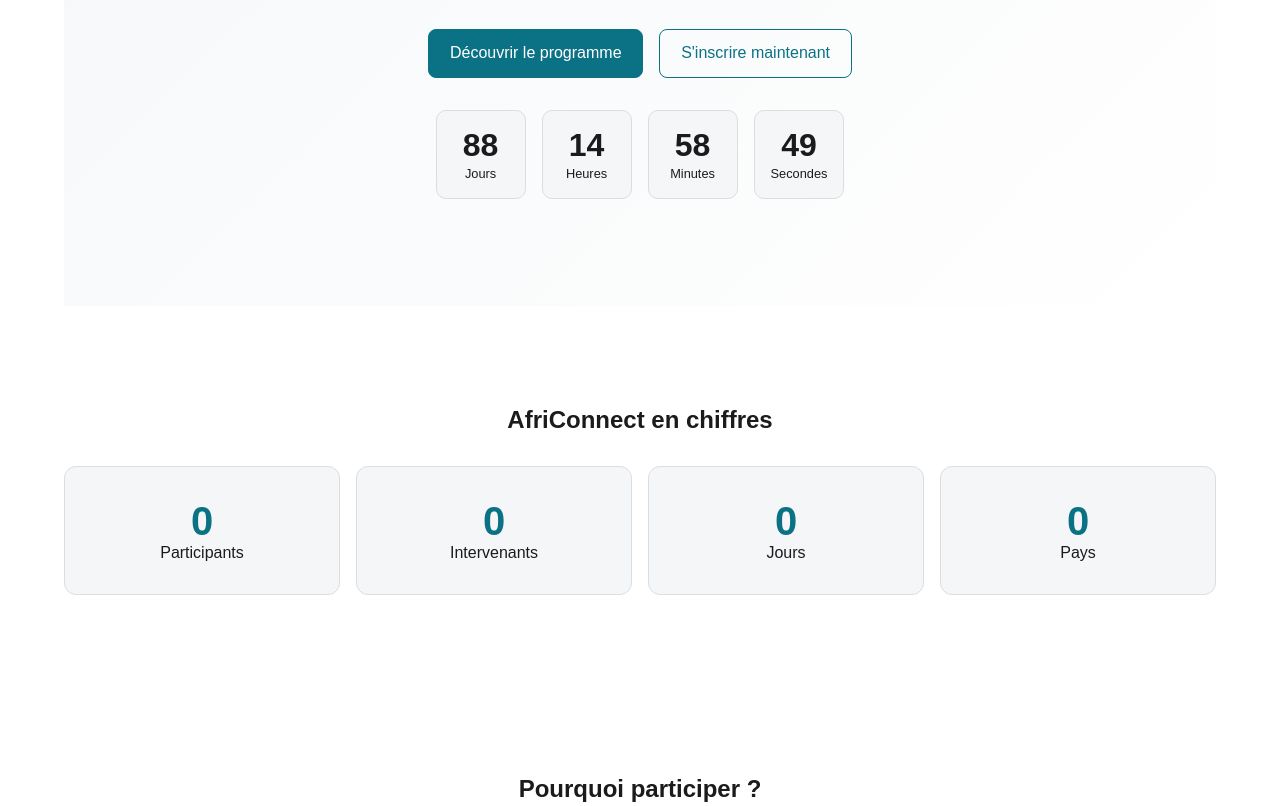
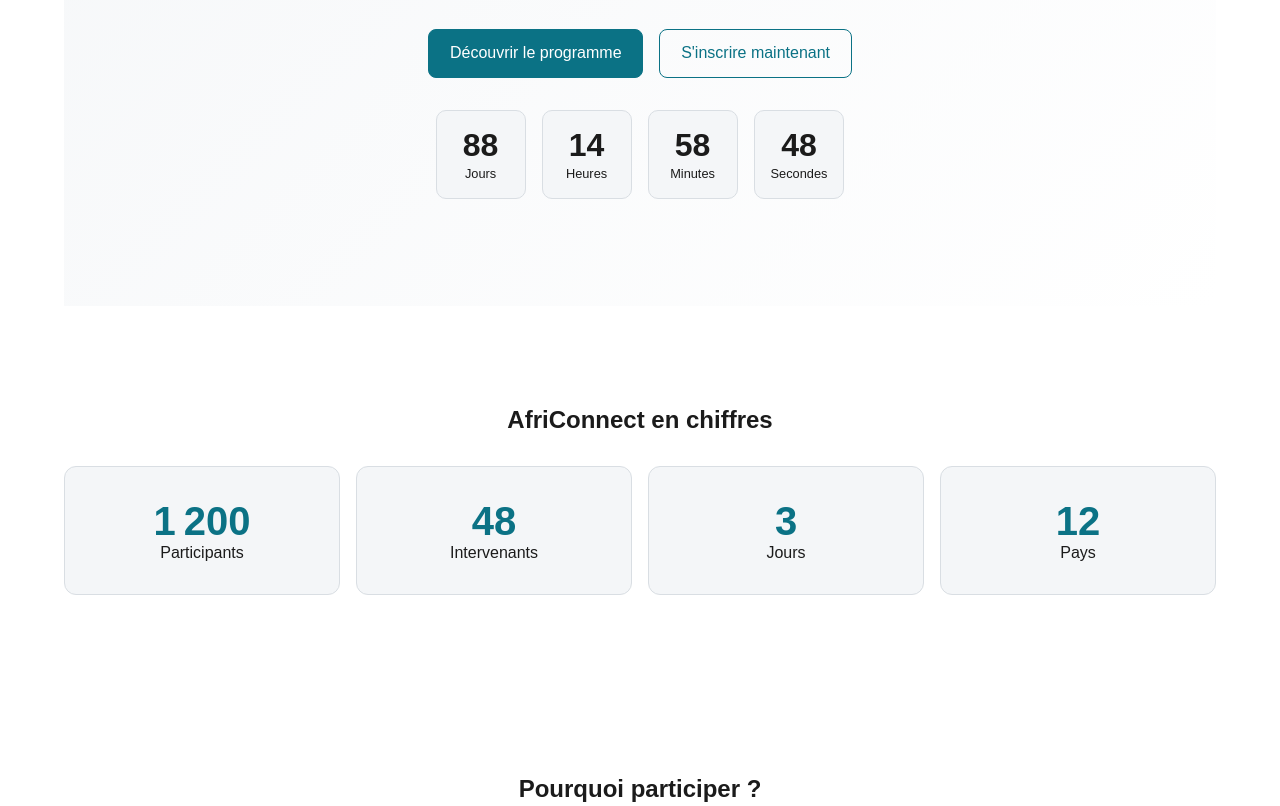
Before and after one commit to bienvenujeandk-cyber/OUMAR_Bemesse_AfriConnect-Summit, a plain HTML site: page index.html in a window 1280 px wide. Shown: the part 606-1412 px from the top of the page. Drawn offline with Linux system fonts and the light colour scheme.

Commit message:
feat: add global JavaScript interactions and scroll animations

```diff
--- a/css/style.css
+++ b/css/style.css
@@ -38,3 +38,9 @@
 .sponsors { display:flex; align-items:center; justify-content:center; gap:1rem; }
 .sponsor { padding:2rem 4rem; border-radius:10px; font-weight:bold; }
 .gold { font-size:1.5rem; background:#e5c76b; }.silver { background:#cbd1d6; }.bronze { background:#b98157; }
+
+.navbar.scrolled { box-shadow:0 4px 20px #0002; background:var(--header); }
+.back-to-top { position:fixed; right:1.5rem; bottom:1.5rem; opacity:0; pointer-events:none; border:0; border-radius:50%; width:48px; height:48px; background:var(--primary); color:white; font-size:1.3rem; cursor:pointer; transition:.3s; }
+.back-to-top.show { opacity:1; pointer-events:auto; }
+.reveal { opacity:0; transform:translateY(30px); transition:.7s ease; }
+.reveal.visible { opacity:1; transform:none; }
--- a/js/main.js
+++ b/js/main.js
@@ -11,3 +11,37 @@
   set("days", Math.floor(s/86400)); set("hours", Math.floor(s%86400/3600)); set("minutes", Math.floor(s%3600/60)); set("seconds", s%60);
 }
 setInterval(updateCountdown,1000); updateCountdown();
+
+document.addEventListener("DOMContentLoaded", () => {
+  const root = document.documentElement;
+  const toggle = document.querySelector("#theme-toggle");
+  const saved = localStorage.getItem("theme") || "light";
+  root.setAttribute("data-theme", saved);
+  if (toggle) toggle.addEventListener("click", () => {
+    const next = root.getAttribute("data-theme") === "dark" ? "light" : "dark";
+    root.setAttribute("data-theme", next); localStorage.setItem("theme", next);
+  });
+  const header = document.querySelector(".navbar");
+  window.addEventListener("scroll", () => {
+    if (header) header.classList.toggle("scrolled", window.scrollY > 80);
+    const top = document.querySelector("#back-to-top");
+    if (top) top.classList.toggle("show", window.scrollY > 300);
+  });
+  const menu = document.querySelector(".menu-toggle");
+  const links = document.querySelector(".nav-links");
+  if (menu && links) menu.addEventListener("click", () => links.classList.toggle("open"));
+  const top = document.querySelector("#back-to-top");
+  if (top) top.addEventListener("click", () => window.scrollTo({top:0,behavior:"smooth"}));
+  const counters = document.querySelectorAll(".counter");
+  const observer = new IntersectionObserver(entries => entries.forEach(entry => {
+    if (!entry.isIntersecting) return;
+    const el=entry.target, target=Number(el.dataset.target); let n=0;
+    const timer=setInterval(()=>{ n += Math.ceil(target/40); if(n>=target){n=target;clearInterval(timer)} el.textContent=n.toLocaleString("fr-FR");},30);
+    observer.unobserve(el);
+  }), {threshold:.4});
+  counters.forEach(el=>observer.observe(el));
+  const reveal = new IntersectionObserver(entries => entries.forEach(entry => {
+    if(entry.isIntersecting){entry.target.classList.add("visible"); reveal.unobserve(entry.target);}
+  }), {threshold:.15});
+  document.querySelectorAll(".reveal").forEach(el=>reveal.observe(el));
+});
```
Also changed, not shown: 2 other files.
